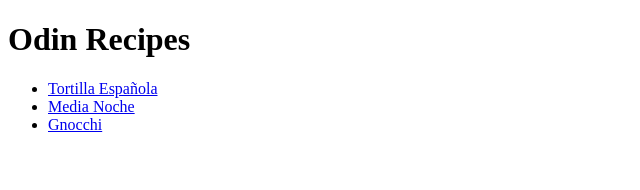
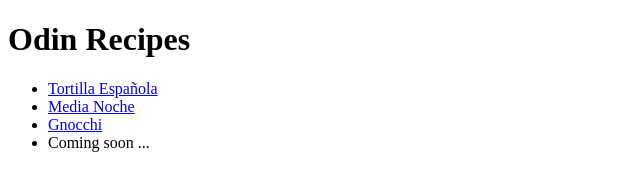
Before and after one commit to weiizass/odin-recipes, a plain HTML site: page index.html in a window 1280 px wide. Shown: the whole page, without its empty margins (0-640 px from the left). Drawn offline with Linux system fonts and the light colour scheme.

Commit message:
trying this again

```diff
--- a/index.html
+++ b/index.html
@@ -13,6 +13,7 @@
     <li><a href="recipes/tortilla.html">Tortilla Española</a></li>
     <li><a href="recipes/media-noche.html">Media Noche</a></li>
     <li><a href="recipes/gnocchi.html">Gnocchi</a></li>
+    <li>Coming soon ...</li>
   </ul>
 </body>
 
```
